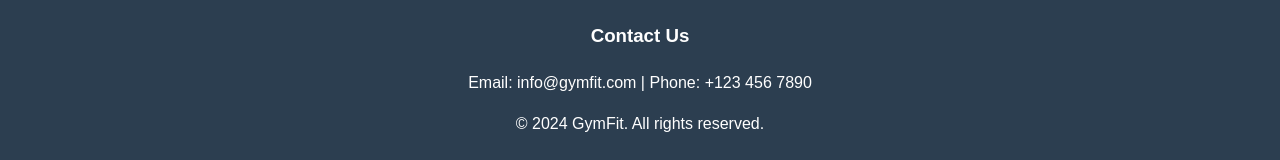
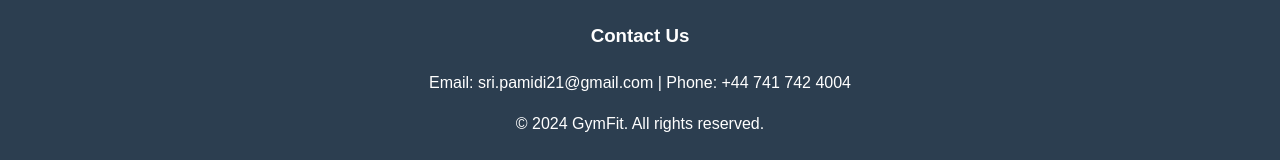
Before and after one commit to sripamidi21/fitfusion, a plain HTML site: page index.html in a window 1280 px wide. Shown: the part 1388-1548 px from the top of the page. Drawn offline with Linux system fonts and the light colour scheme.

Commit message:
index.html

```diff
--- a/index.html
+++ b/index.html
@@ -69,7 +69,7 @@
 
   <footer id="contact" class="footer">
     <h3>Contact Us</h3>
-    <p>Email: info@gymfit.com | Phone: +123 456 7890</p>
+    <p>Email: sri.pamidi21@gmail.com | Phone: +44 741 742 4004</p>
     <p>&copy; 2024 GymFit. All rights reserved.</p>
   </footer>
 </body>
```
